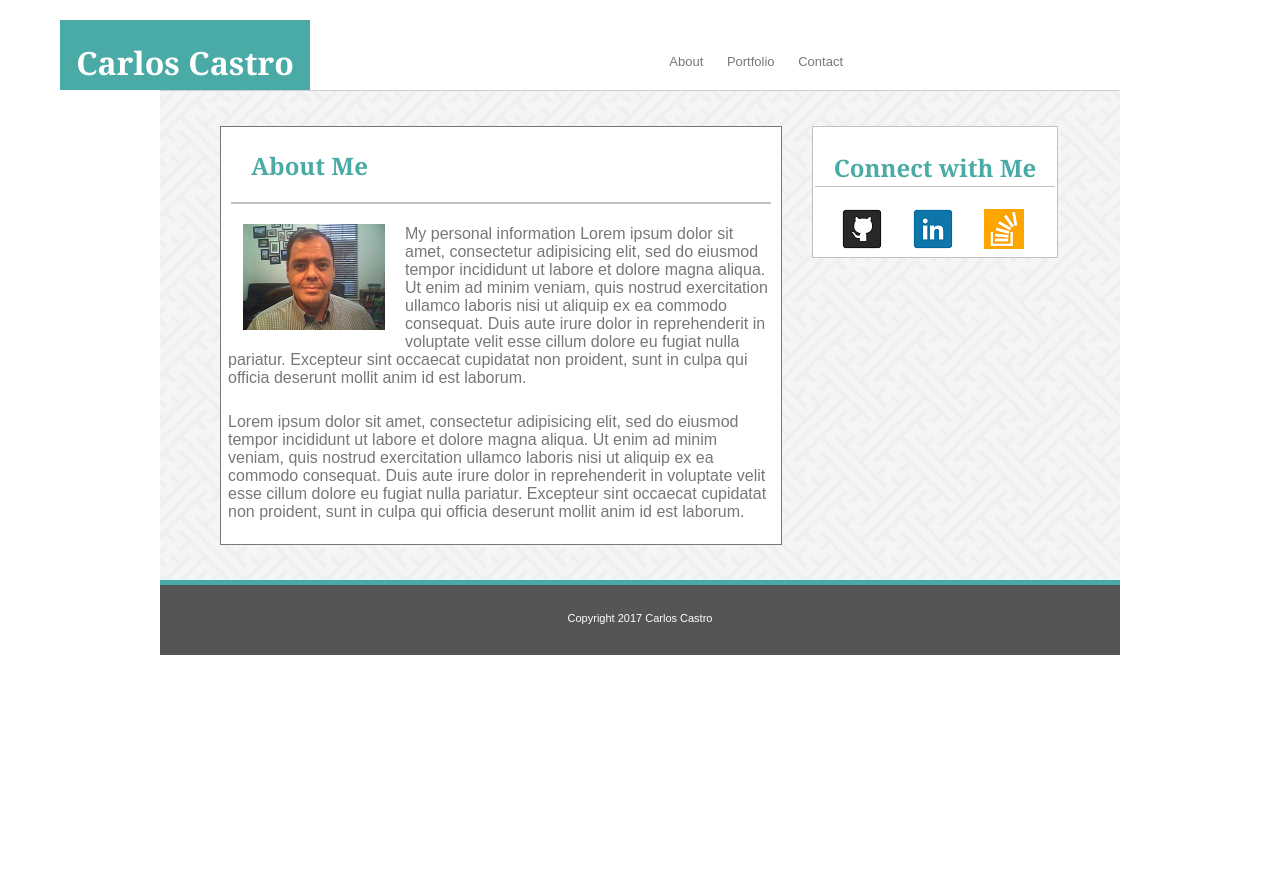
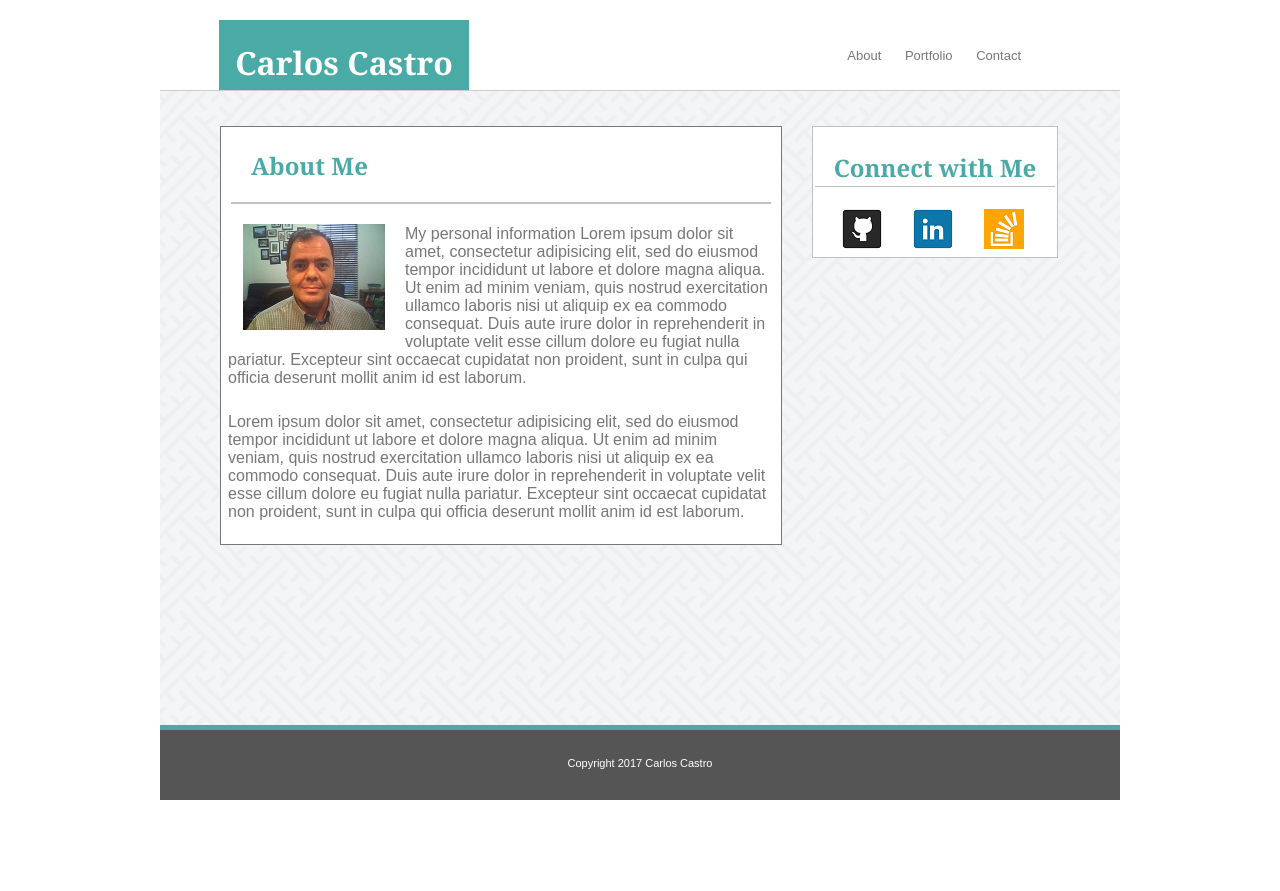
Before and after one commit to Karl74/Basic-Portfolio, a PHP site: page /index.php in a window 1280 px wide. Before the commit the page ends 655 px from the top, so only its background shows below. Run offline with PHP 8.4, Linux system fonts and the light colour scheme.

Commit message:
last fix

```diff
--- a/assets/css/style.css
+++ b/assets/css/style.css
@@ -1,4 +1,7 @@
+html {height: 100%;}
+
 body {margin: 0px;
+	height: 100%;
 }
 
 
@@ -6,6 +9,7 @@ body {margin: 0px;
 	background-image: url(../images/sayagata-400px.png);
 	width: 960px;
 	margin: auto;
+	height: 100%;
 }
 
 
@@ -18,9 +22,23 @@ body {margin: 0px;
 }
 
 
+#right {
+	float:right;
+	position: relative;
+	top:44px;
+	right: 87px;
+}
 
+#left {
+	float:left;
+	position:relative;
+	top:20px;
+	right: -59px;
+
+}
 #maincont {
 	overflow: auto;
+	height: 100%;
 }
 
 
@@ -144,12 +162,12 @@ h3 {
 
 
 
-
+/*
 nav {
 	position: absolute;
 	top: 50px;
 	right: 425px
-}
+}*/
 
 
 ul {
@@ -251,9 +269,9 @@ a:hover, a:active {
 	margin: 0px;
 	overflow:hidden;
 	background-color: #4aaaa5;
-	position: absolute;
+	/*position: absolute;
 	top: 20px;
-	right:970px;
+	right:970px; */
 }
 
 #frame {
@@ -266,5 +284,14 @@ a:hover, a:active {
 	padding-bottom: 10px;
 	text-align: center;
 	color:#ffffff;
+}
 
+.footer {
+  position: absolute;
+  right: 0;
+  bottom: 0;
+  left: 0;
+  text-align: center;
+  width: 960px;
+  margin: auto;
 }
--- a/index.html
+++ b/index.html
@@ -9,7 +9,28 @@
 
 <body>
 	<div id="content">
-		<div id="whiteBar"></div>
+
+		<div id="whiteBar">
+			<div id="left">
+				<div id="box">
+					<div id="frame">
+						<h1 id="mynametext"> Carlos Castro </h1>
+					</div>
+				</div>
+			</div>
+
+			<div id="right">
+			<nav>
+				<ul>
+					<li><a href="index.html"> About </a> </li>
+					<li><a href="portfolio.html"> Portfolio </a> </li>
+					<li><a href="contact.html"> Contact </a> </li>
+				</ul>
+			</nav>
+
+			</div>
+
+		</div>
 
 
 		<div id="maincont">
@@ -51,29 +72,14 @@
 				</section>
 		</div>
 
-
+	<div class="footer">
 		<div id="tealbar"> </div>
 
-
 		<div id="graybar">
-				<p id="copyright"> Copyright 2017 Carlos Castro </p>
+			<p id="copyright"> Copyright 2017 Carlos Castro </p>
 		</div>
 
-
-		<div id="box">
-			<div id="frame">
-				<h1 id="mynametext"> Carlos Castro </h1>
-			</div>
-		</div>
-
-
-		<nav>
-				<ul>
-					<li><a href="index.html"> About </a> </li>
-					<li><a href="portfolio.html"> Portfolio </a> </li>
-					<li><a href="contact.html"> Contact </a> </li>
-				</ul>
-		</nav>
+	</div>
 	</div>
 </body>
 </html>
```
Also changed, not shown: contact.html (+21 -17 lines), portfolio.html (+24 -19 lines).
